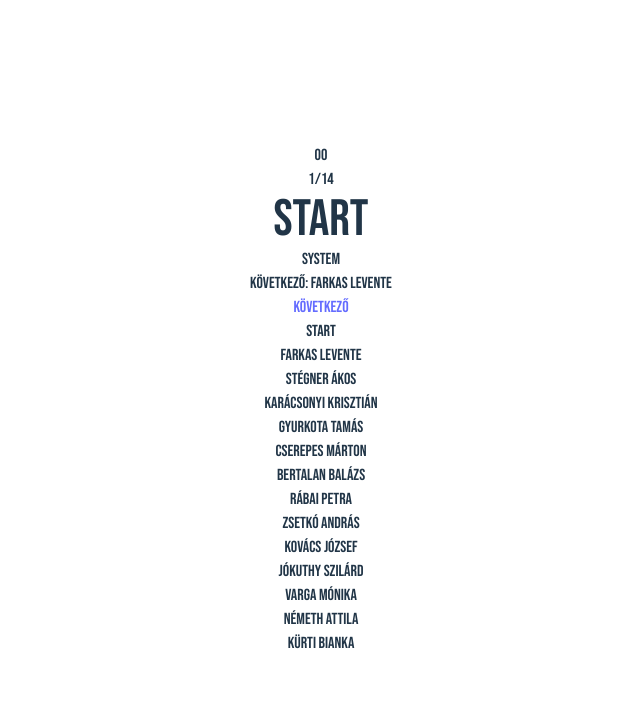
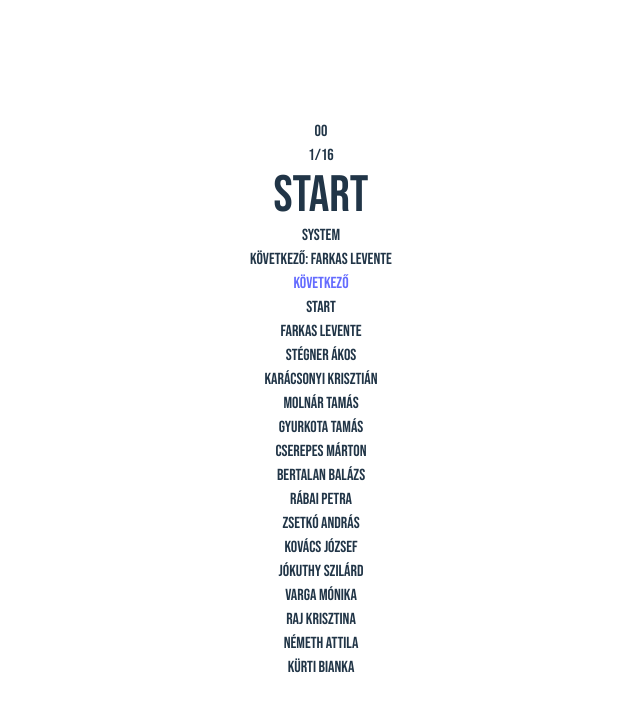
Before and after one commit to Sokamoka/su-order-of-people, a Vue app: page / in a window 1280 px wide. Shown: the top 710 px of the page, without its empty margins (319-959 px from the left). Built offline with nearby package versions, Linux system fonts and the light colour scheme.

Commit message:
Add new members

```diff
--- a/src/constants.js
+++ b/src/constants.js
@@ -15,6 +15,10 @@ export const NAMES = [
   },
   {
     name: "Karácsonyi Krisztián",
+    stack: "Frontend",
+  },
+  {
+    name: "Molnár Tamás",
     stack: "Frontend",
   },
   {
@@ -54,6 +58,10 @@ export const NAMES = [
     stack: "Web QA",
   },
   {
+    name: "Raj Krisztina",
+    stack: "Web QA",
+  },
+  {
     name: "Németh Attila",
     stack: "Product Owner",
   },
```
